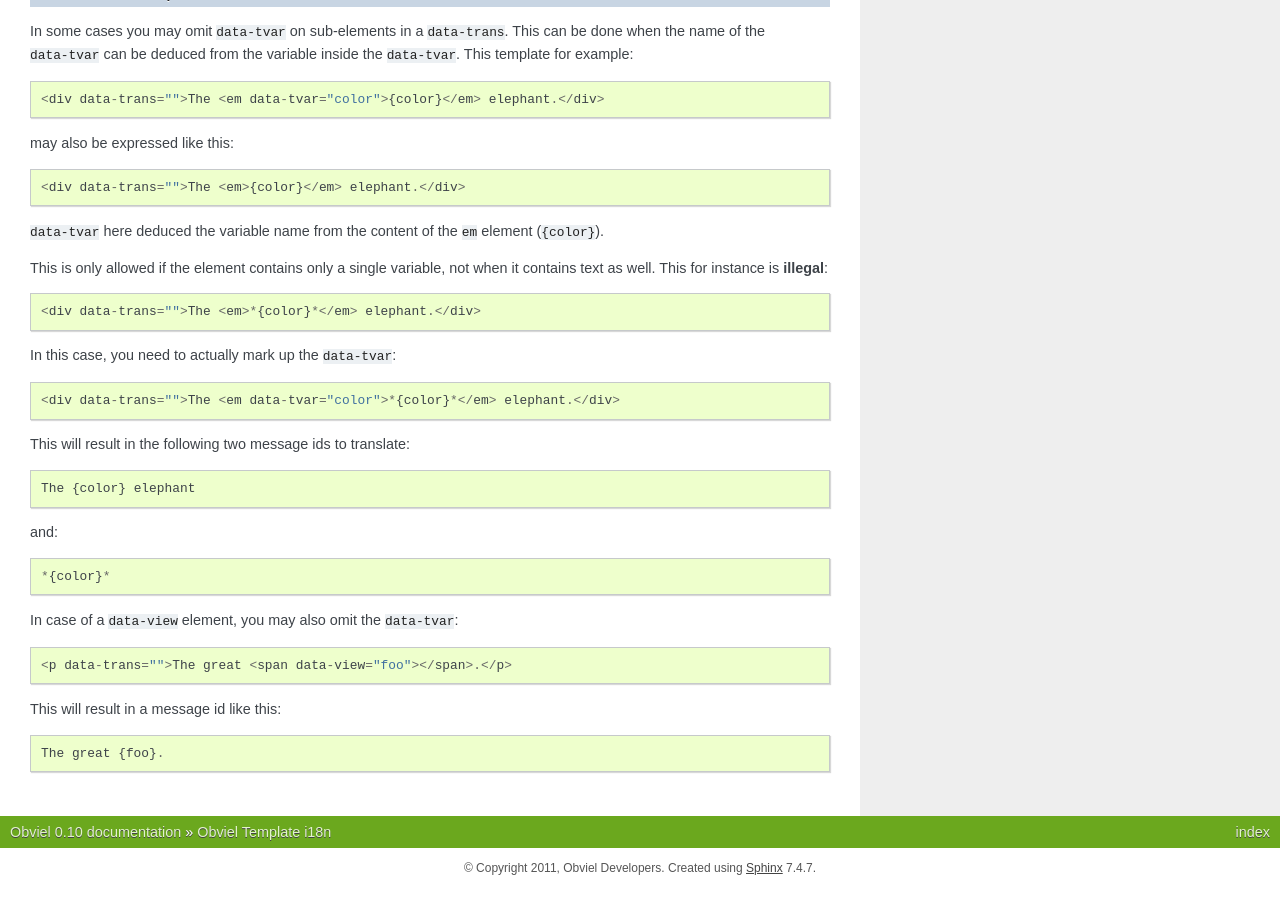
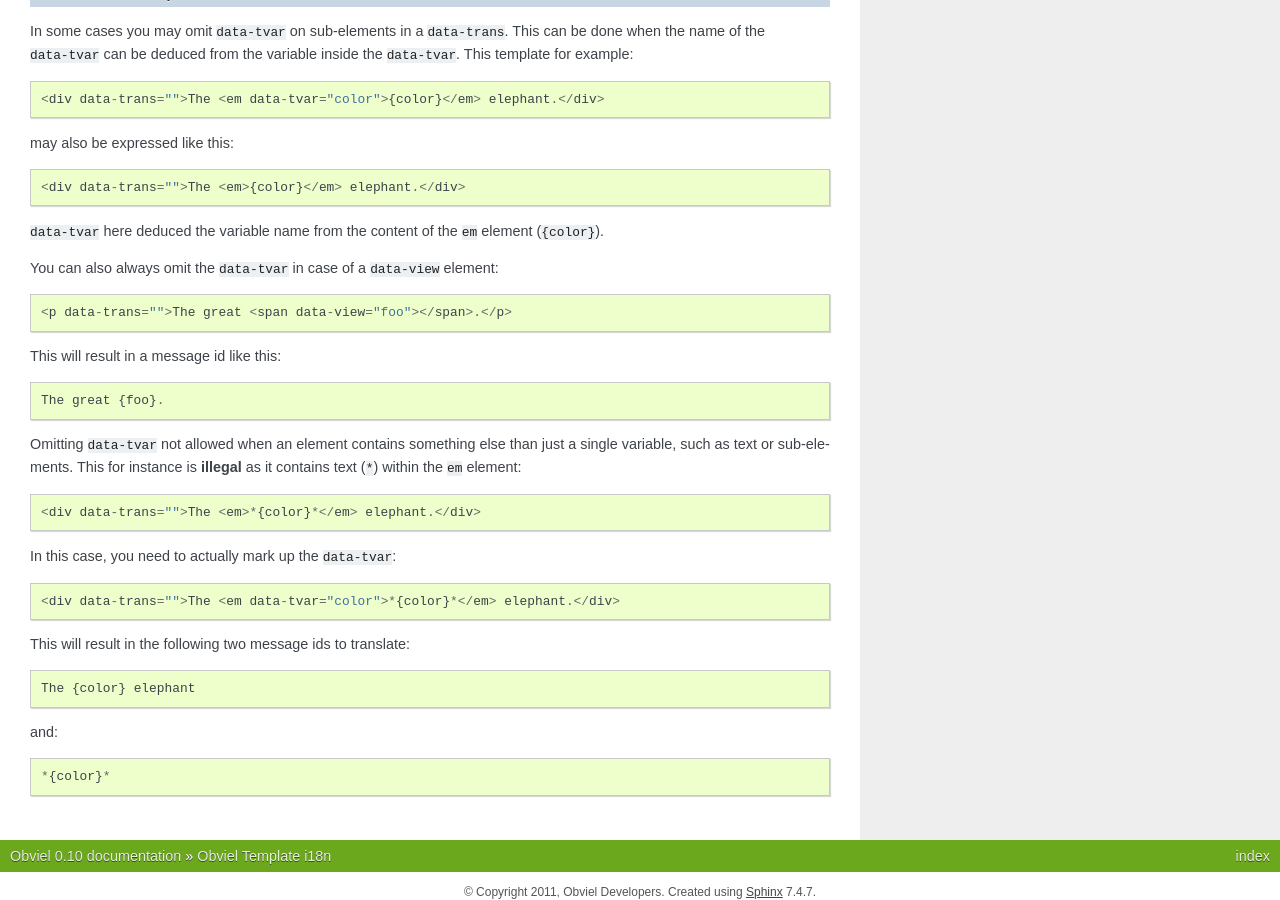
Before and after one commit to obviel/obviel, a Sphinx documentation site: the page built from doc/template_i18n.txt, in a window 1280 px wide and 900 px high, scrolled down 4065 px. Built offline with Sphinx 7.4.7, drawn with Linux system fonts in a browser that asks for light colours.

Commit message:
Rewrite section about implied data-tvar somewhat.

```diff
--- a/doc/template_i18n.txt
+++ b/doc/template_i18n.txt
@@ -227,8 +227,19 @@ may also be expressed like this::
 ``data-tvar`` here deduced the variable name from the content of the
 ``em`` element (``{color}``).
 
-This is only allowed if the element contains only a single variable,
-not when it contains text as well. This for instance is **illegal**::
+You can also always omit the ``data-tvar`` in case of a ``data-view``
+element::
+
+  <p data-trans="">The great <span data-view="foo"></span>.</p>
+
+This will result in a message id like this::
+
+  The great {foo}.
+
+Omitting ``data-tvar`` not allowed when an element contains something
+else than just a single variable, such as text or sub-elements. This
+for instance is **illegal** as it contains text (``*``) within the
+``em`` element::
 
   <div data-trans="">The <em>*{color}*</em> elephant.</div>
 
@@ -243,11 +254,3 @@ This will result in the following two message ids to translate::
 and::
 
   *{color}*
-
-In case of a ``data-view`` element, you may also omit the ``data-tvar``::
-
-  <p data-trans="">The great <span data-view="foo"></span>.</p>
-
-This will result in a message id like this::
-
-  The great {foo}.
```
